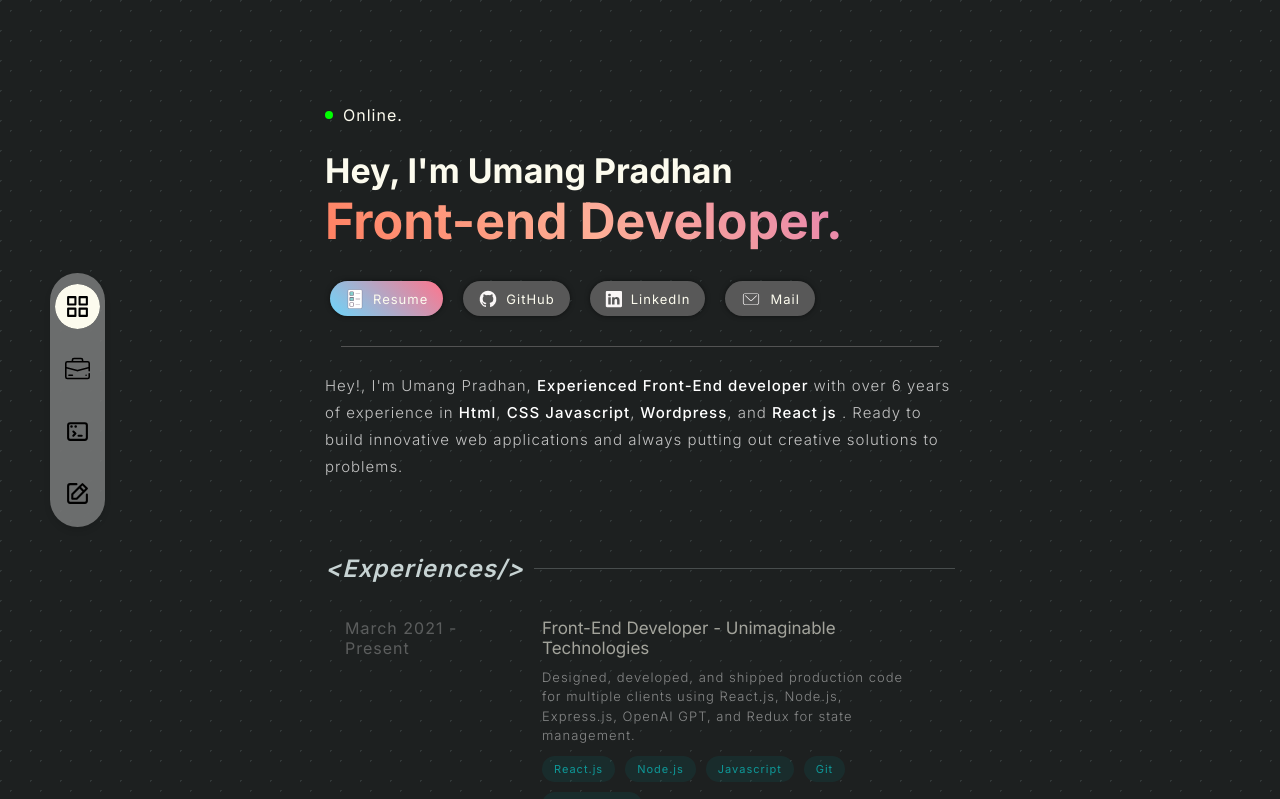
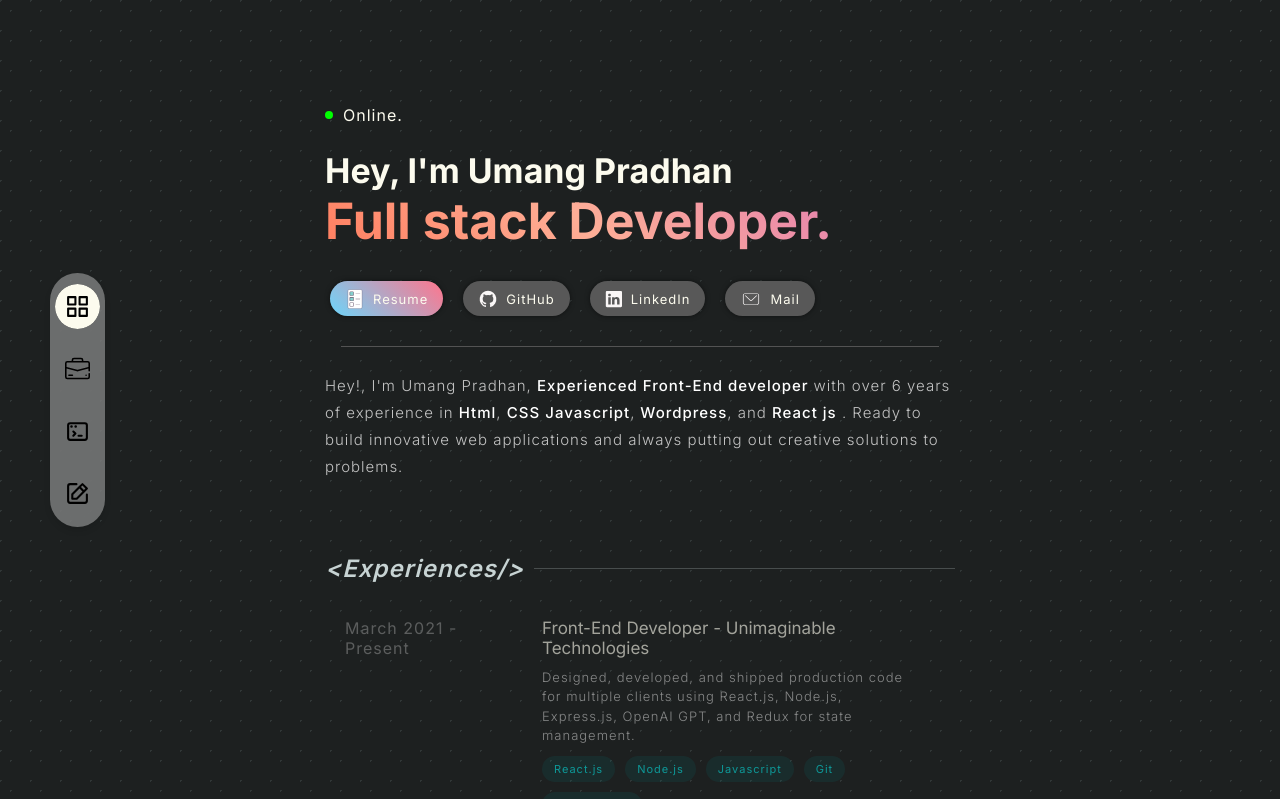
Before and after one commit to umang-techi/portfolio1.0, a Next.js app: page / in a window 1280 px wide. Shown: the top 799 px of the page. Built offline with nearby package versions, Linux system fonts and the light colour scheme.

Commit message:
Update index.tsx

```diff
--- a/src/components/Sections/Home/index.tsx
+++ b/src/components/Sections/Home/index.tsx
@@ -19,11 +19,11 @@ export default function Home() {
                     Hey, I&apos;m Umang Pradhan
 
                     <div className={styles.occupation}>
-                        Front-end Developer.
+                        Full stack Developer.
                     </div>
                 </div>
                 <div className={styles.contacts}>
-                    <a href="https://drive.google.com/file/d/1U7BCDQgz04vuXw8w8RJX4Ki674VX9Qt5/view" target="_blank"
+                    <a href="https://drive.google.com/drive/my-drive" target="_blank"
                        className={styles['resume-button']}>
                         <Image src={Resume} alt={'GitHub'} className={styles.icon} width={20} height={20}/>
                         <div className={styles.label}>Resume</div>
```
